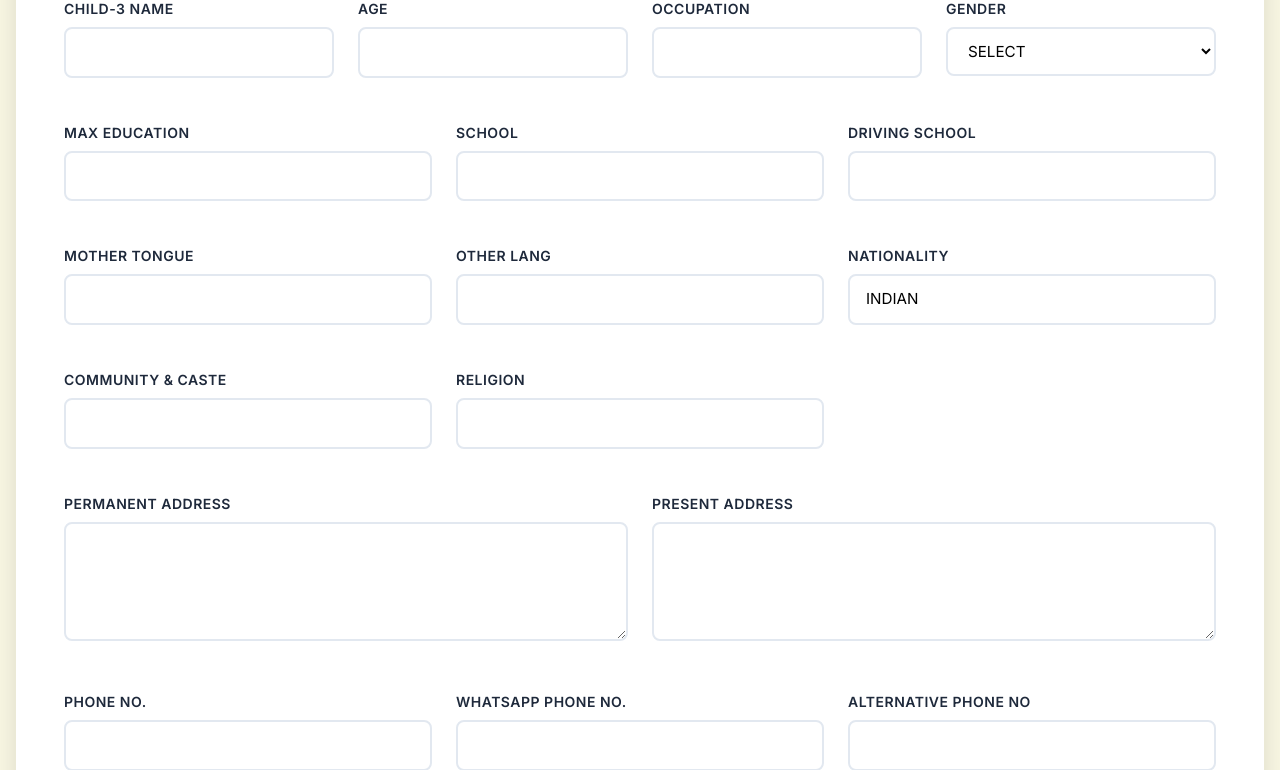
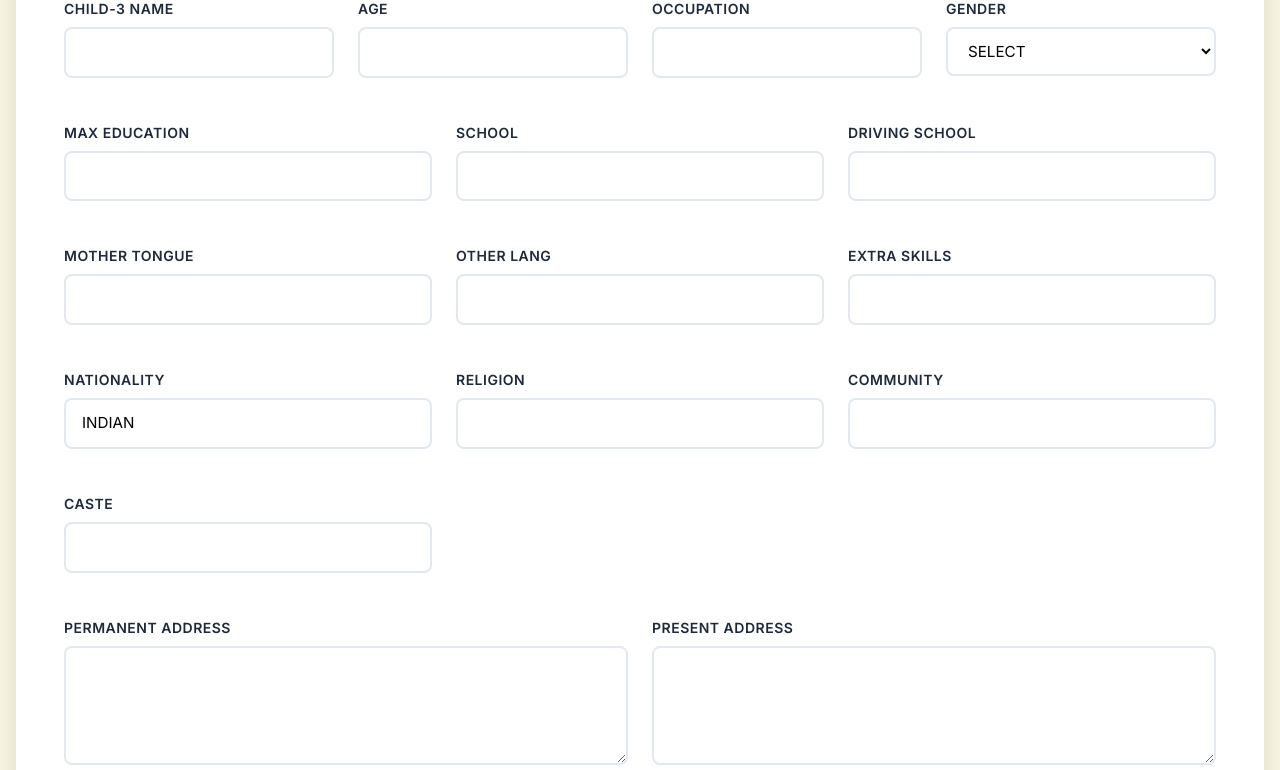
Before and after one commit to pmcdrivelogs/drivelogs, a Flask app: page /hr/employees/add in a window 1280 px wide. Shown: the part 1942-2712 px from the top of the page. Run offline with Flask 3, Linux system fonts and the light colour scheme; the visitor is signed in with stand-in values (Sample User, id 1); some libraries are stand-ins or nearby versions.

Commit message:
Rearrange form fields for employee addition

```diff
--- a/templates/hr_add_employee.html
+++ b/templates/hr_add_employee.html
@@ -784,18 +784,28 @@
             </div>
 
             <div class="form-group">
+              <label class="form-label">EXTRA SKILLS</label>
+              <input type="text" name="extra_skills" class="form-input" value="{{ employee.extra_skills if edit_mode else '' }}">
+            </div>
+
+            <div class="form-group">
               <label class="form-label">NATIONALITY</label>
               <input type="text" name="nationality" class="form-input" value="{{ employee.nationality if edit_mode else 'Indian' }}">
             </div>
 
             <div class="form-group">
-              <label class="form-label">COMMUNITY & CASTE</label>
-              <input type="text" name="community_caste" class="form-input" value="{{ employee.community_caste if edit_mode else '' }}">
+              <label class="form-label">RELIGION</label>
+              <input type="text" name="religion" class="form-input" value="{{ employee.religion if edit_mode else '' }}">
             </div>
 
             <div class="form-group">
-              <label class="form-label">RELIGION</label>
-              <input type="text" name="religion" class="form-input" value="{{ employee.religion if edit_mode else '' }}">
+              <label class="form-label">COMMUNITY</label>
+              <input type="text" name="community" class="form-input" value="{{ employee.community if edit_mode else '' }}">
+            </div>
+
+            <div class="form-group">
+              <label class="form-label">CASTE</label>
+              <input type="text" name="caste" class="form-input" value="{{ employee.caste if edit_mode else '' }}">
             </div>
           </div>
 
```
